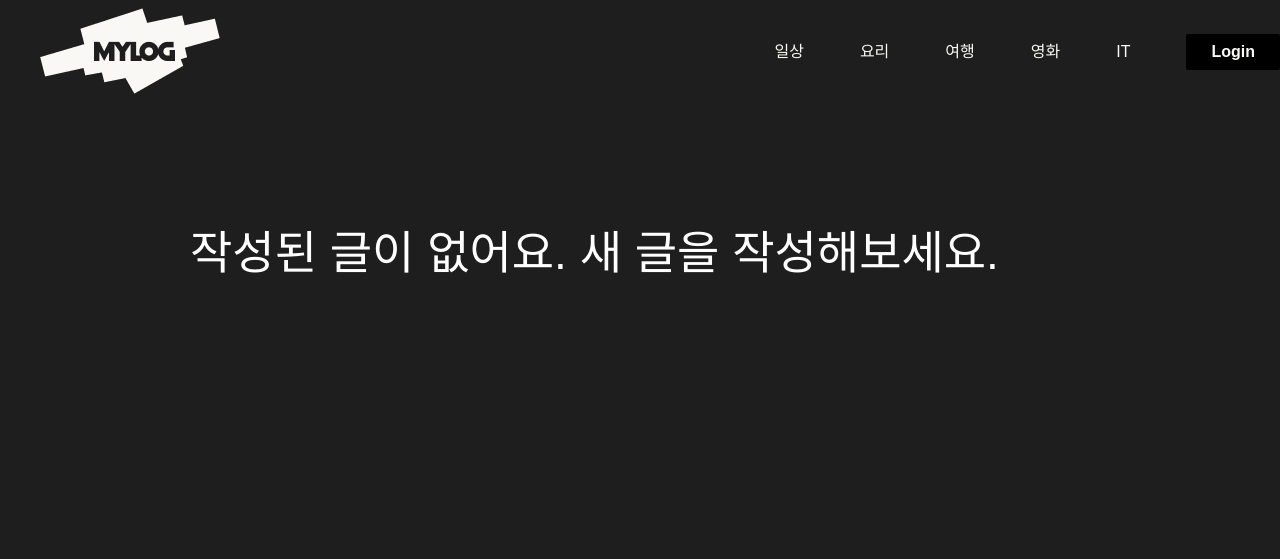
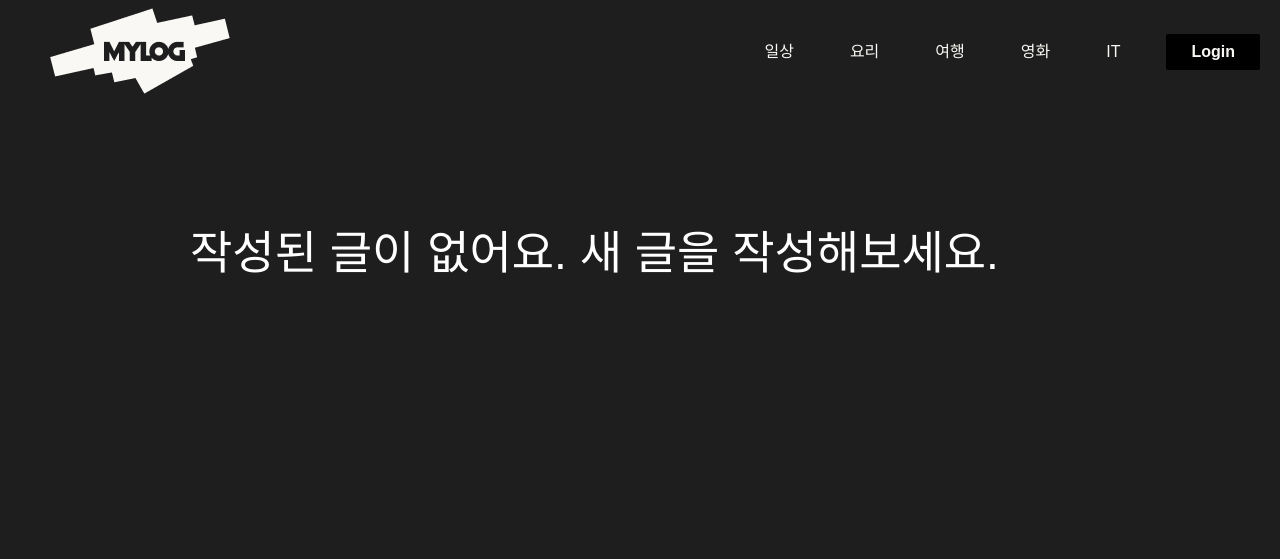
Before and after one commit to wdyneed/Django_blogProject, a Django app: page /post_list/1/ in a window 1280 px wide. Shown: the top 559 px of the page. Run offline with Django 4.2, Linux system fonts and the light colour scheme; data that the repository does not hold is empty; parts of the project's set-up code (start-up, migrations or seed data) failed here and were passed over; some libraries are stand-ins or nearby versions.

Commit message:
Update navfooter.css, edit_post.html
navfooter 로고와 로그인 버튼 위치 이동
수정 페이지 공개 여부 수정

```diff
--- a/blogproject/blogapp/static/css/navfooter.css
+++ b/blogproject/blogapp/static/css/navfooter.css
@@ -25,7 +25,7 @@ body {
 }
 
 .NavBar img {
-    margin-left: 40px;
+    margin-left: 50px;
 }
 
 .NavContainer {
@@ -80,7 +80,8 @@ button:hover {
     text-decoration: none;
     text-align: center;
     font-weight: bold;
-
+    margin-right: 20px;
+    margin-left: -10px;
     padding: 10px 25px;
 }
 
--- a/blogproject/blogapp/templates/edit_post.html
+++ b/blogproject/blogapp/templates/edit_post.html
@@ -87,7 +87,7 @@
                     <div class="box">
                         <div class="info">
                           <h2>UPLOAD INFO</h2>
-                          <p>공개여부: {% if edit_mode %}전체공개{% else %}미공개{% endif %}</p>
+                          <p>공개여부 : 공개 </p>
                         </div>
                         <div class="save-box">
                             {% comment %} <button onclick="saveDraft()" class="temp-save-button">임시저장</button> {% endcomment %}
```
